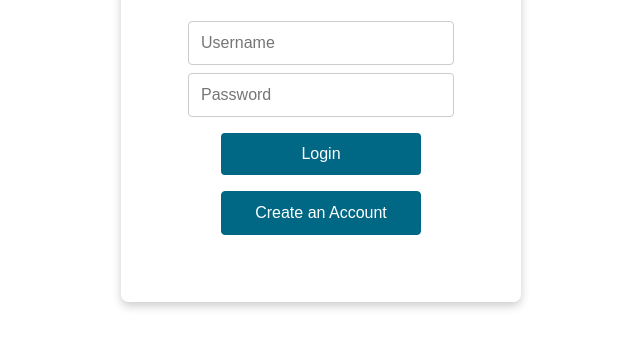
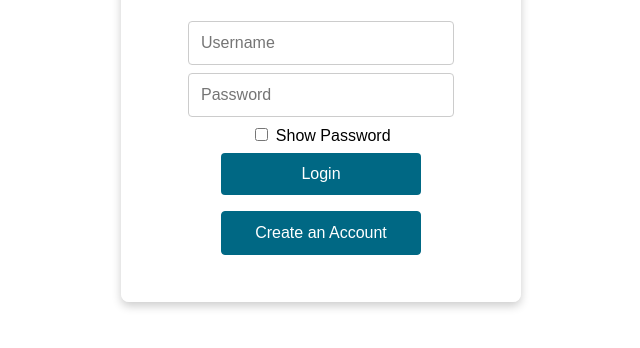
Before and after one commit to Alrkhayes/TheBonBon, a plain HTML site: page public/login.html in a window 1280 px wide. Shown: the part 314-662 px from the top of the page, without its empty margins (319-959 px from the left). Drawn offline with Linux system fonts and the light colour scheme.

Commit message:
Update login.html

```diff
--- a/public/login.html
+++ b/public/login.html
@@ -19,6 +19,13 @@
             <form id="login-form">
                 <input type="text" id="username" placeholder="Username" class="input-field" required>
                 <input type="password" id="password" placeholder="Password" class="input-field" required>
+
+                <!-- Show Password Checkbox -->
+                <div class="show-password">
+                    <input type="checkbox" id="show-password">
+                    <label for="show-password">Show Password</label>
+                </div>
+
                 <button type="submit" class="btn login-btn">Login</button>
                 <button type="button" class="btn create-account-btn"
                     onclick="location.href='createaccount.html';">Create an Account</button>
```
